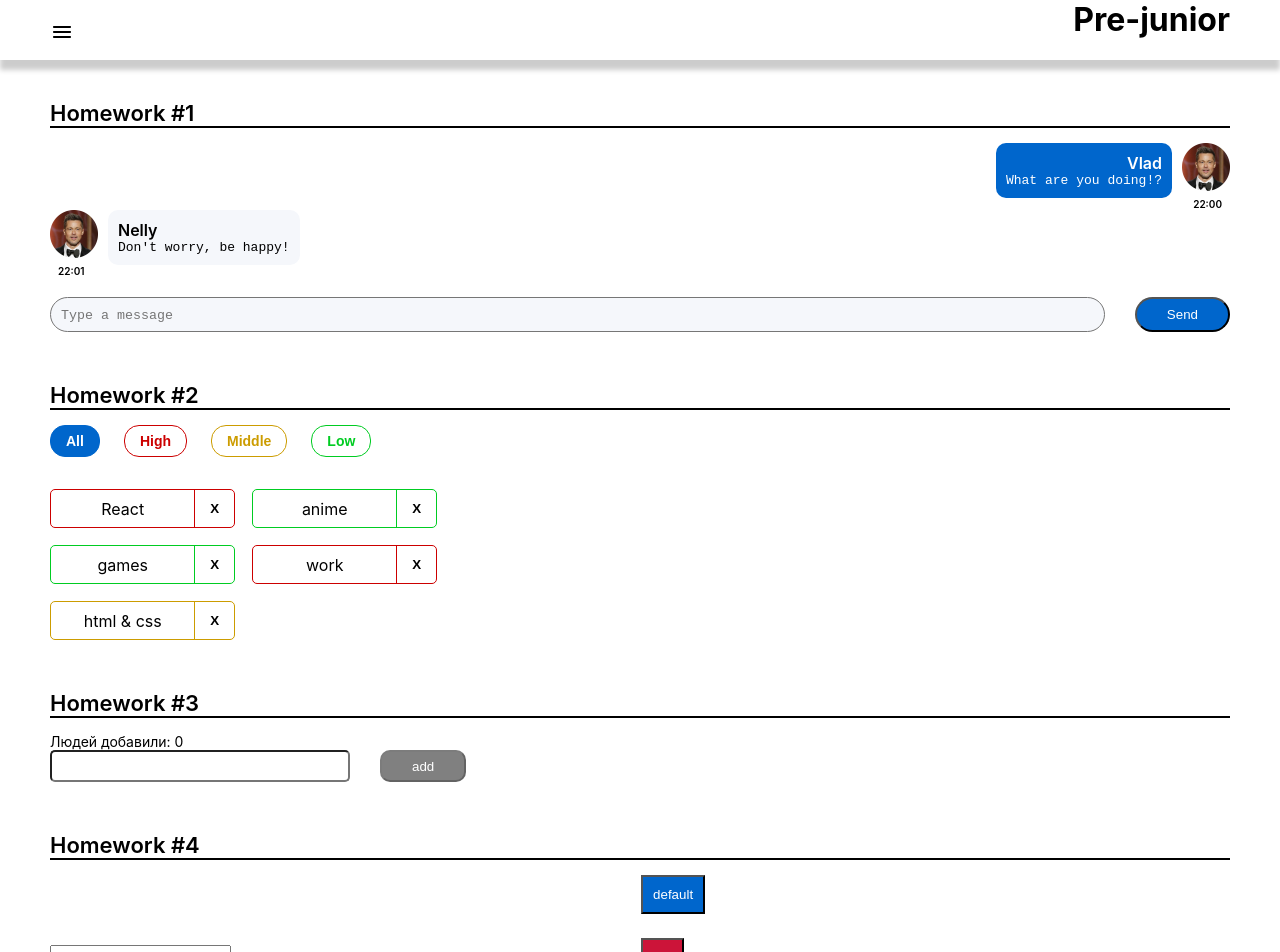
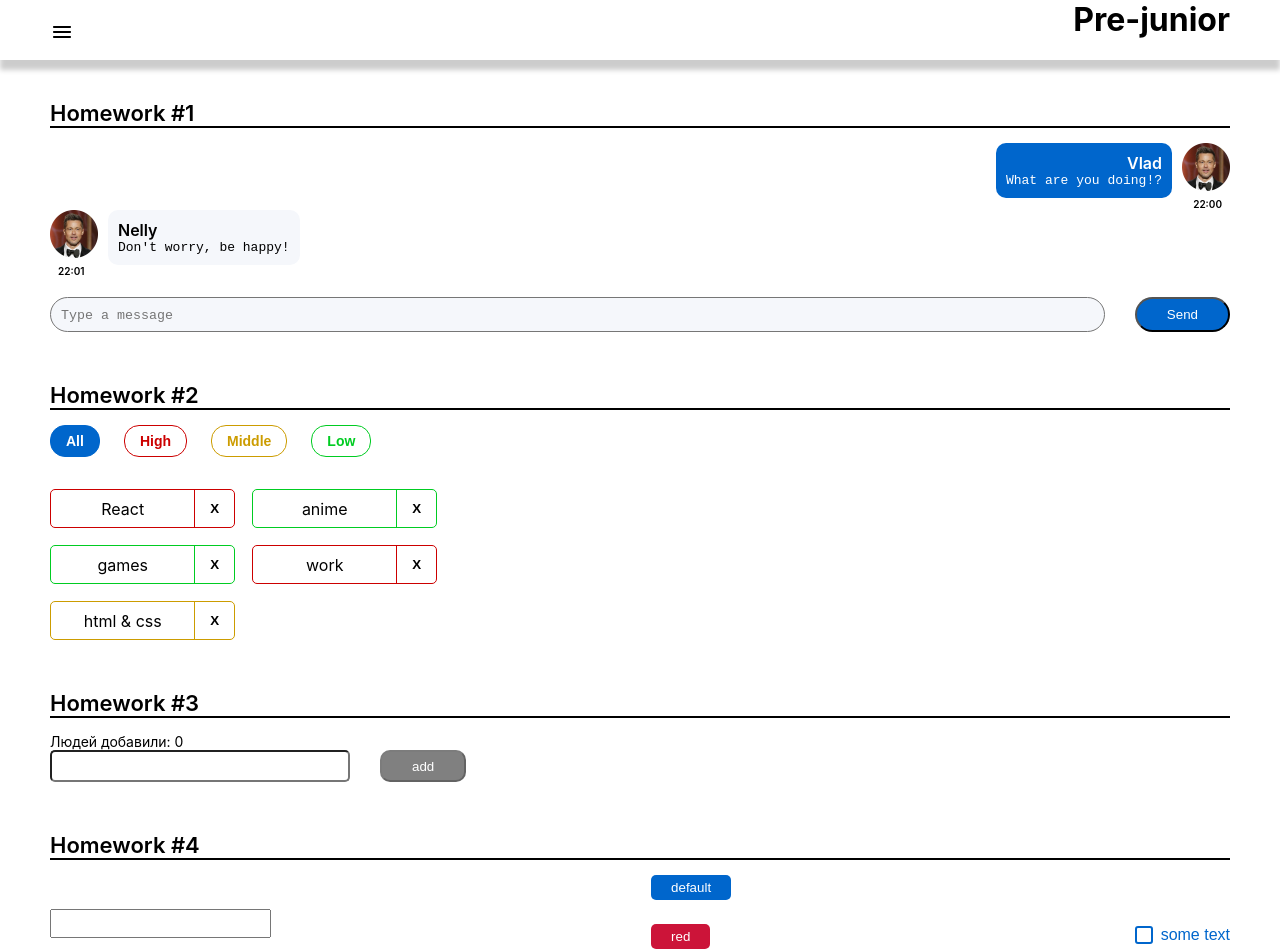
Before and after one commit to vladgrudak/homework-front-main-2, a React (Create React App) app: page /#/pre-junior in a window 1280 px wide. Shown: the top 952 px of the page. Built offline with nearby package versions, Linux system fonts and the light colour scheme.

Commit message:
Sprint 3 - Homework 6

```diff
--- a/src/s2-homeworks/hw04/common/c1-SuperInputText/SuperInputText.module.css
+++ b/src/s2-homeworks/hw04/common/c1-SuperInputText/SuperInputText.module.css
@@ -2,6 +2,8 @@
 }
 
 .input {
+    padding: 5px 20px;
+
 }
 
 .inputWrapper {
@@ -14,6 +16,7 @@
 }
 
 .errorInput:focus {
+    border-color: red;
 }
 
 .error {
--- a/src/s2-homeworks/hw04/common/c2-SuperButton/SuperButton.module.css
+++ b/src/s2-homeworks/hw04/common/c2-SuperButton/SuperButton.module.css
@@ -1,5 +1,8 @@
 .button {
-    padding: 10px;
+    padding: 5px 20px;
+    border: none;
+    border-radius: 5px;
+    cursor: pointer;
 }
 
 .disabled {
@@ -11,6 +14,7 @@
 .secondary {
     background-color: white;
     border: 1px solid #0066CC;
+    color: #0066CC;
 }
 
 .default {
--- a/src/s2-homeworks/hw05/pages/Junior.tsx
+++ b/src/s2-homeworks/hw05/pages/Junior.tsx
@@ -1,5 +1,5 @@
 import React from 'react'
-// import HW6 from '../../hw06/HW6'
+import HW6 from '../../hw06/HW6'
 // import HW7 from '../../hw07/HW7'
 // import HW8 from '../../hw08/HW8'
 // import HW9 from '../../hw09/HW9'
@@ -7,7 +7,7 @@ import React from 'react'
 function Junior() {
     return (
         <div id={'hw5-page-junior'}>
-            {/*<HW6 />*/}
+            <HW6 />
             {/*<HW7 />*/}
             {/*<HW8 />*/}
             {/*<HW9 />*/}
--- a/src/s2-homeworks/hw06/HW6.module.css
+++ b/src/s2-homeworks/hw06/HW6.module.css
@@ -1,5 +1,8 @@
 .buttonsContainer {
+    display: flex;
+    gap: 20px;
 }
 
 .editableSpanContainer {
+    margin: 20px 0;
 }
--- a/src/s2-homeworks/hw06/HW6.tsx
+++ b/src/s2-homeworks/hw06/HW6.tsx
@@ -19,7 +19,8 @@ const HW6 = () => {
     }
     const restore = () => {
         // делают студенты
-
+        const dataFromLS = restoreState('hw6-editable-span-value', value)
+        setValue(dataFromLS)
     }
 
     return (
--- a/src/s2-homeworks/hw06/common/c4-SuperEditableSpan/SuperEditableSpan.module.css
+++ b/src/s2-homeworks/hw06/common/c4-SuperEditableSpan/SuperEditableSpan.module.css
@@ -1,11 +1,17 @@
 .spanBlock {
+    display: flex;
+    gap: 15px;
+    flex-direction: row;
 }
 
 .span {
+    color: #0066CC;
 }
 
 .input {
+
 }
 
 .pen {
+
 }
--- a/src/s2-homeworks/hw06/common/c4-SuperEditableSpan/SuperEditableSpan.tsx
+++ b/src/s2-homeworks/hw06/common/c4-SuperEditableSpan/SuperEditableSpan.tsx
@@ -42,19 +42,19 @@ const SuperEditableSpan: React.FC<SuperEditableSpanType> = (
 
     const onEnterCallback = () => {
         // выключить editMode при нажатии Enter // делают студенты
-
+        setEditMode(false)
         onEnter?.()
     }
     const onBlurCallback = (e: React.FocusEvent<HTMLInputElement>) => {
         // выключить editMode при нажатии за пределами инпута // делают студенты
-
+        setEditMode(false)
         onBlur?.(e)
     }
     const onDoubleClickCallBack = (
         e: React.MouseEvent<HTMLSpanElement, MouseEvent>
     ) => {
         // включить editMode при двойном клике // делают студенты
-
+        setEditMode(true)
         onDoubleClick?.(e)
     }
 
```
